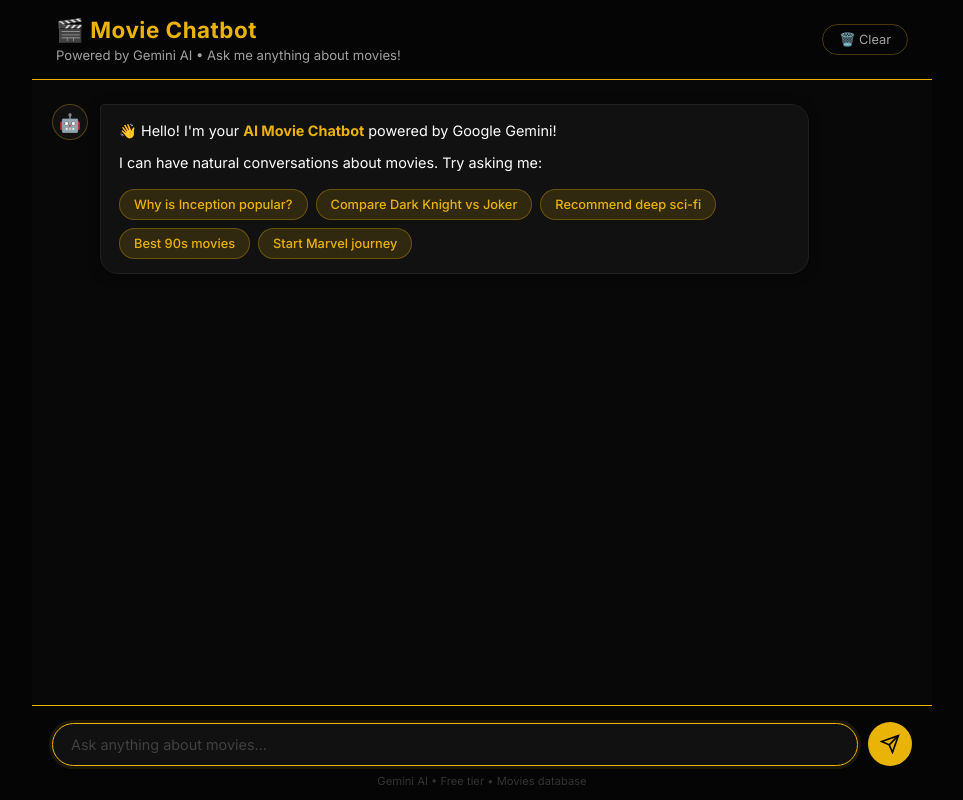
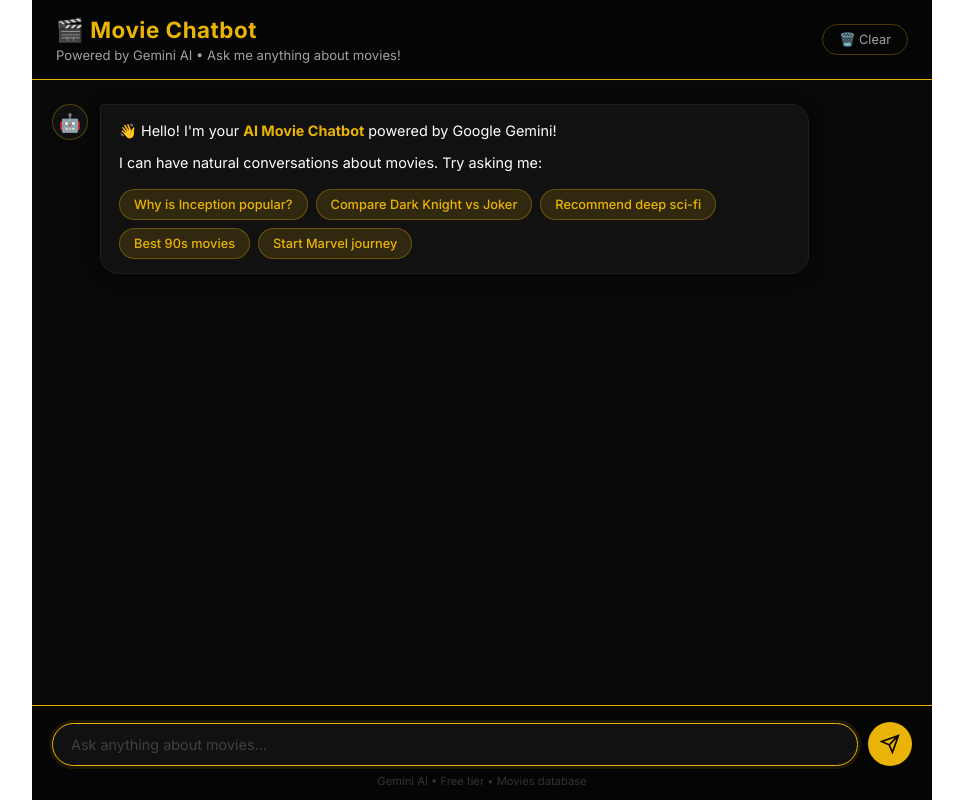
Before and after one commit to DaniellaTahchiDS/movie-chatbot, a Flask app: page / in a window 1280 px wide. Shown: the whole page, without its empty margins (158-1121 px from the left). Run offline with Flask 3, Linux system fonts and the light colour scheme; parts of the project's set-up code (start-up, migrations or seed data) failed here and were passed over.

Commit message:
Update style.css

```diff
--- a/static/css/style.css
+++ b/static/css/style.css
@@ -1,6 +1,6 @@
 /* static/css/style.css */
 :root {
-    --bg-primary: #050505;
+    --bg-primary: #ffffff;
     --bg-secondary: #0f0f0f;
     --bg-chat: #080808;
     --bg-user-msg: #eab308;
```
